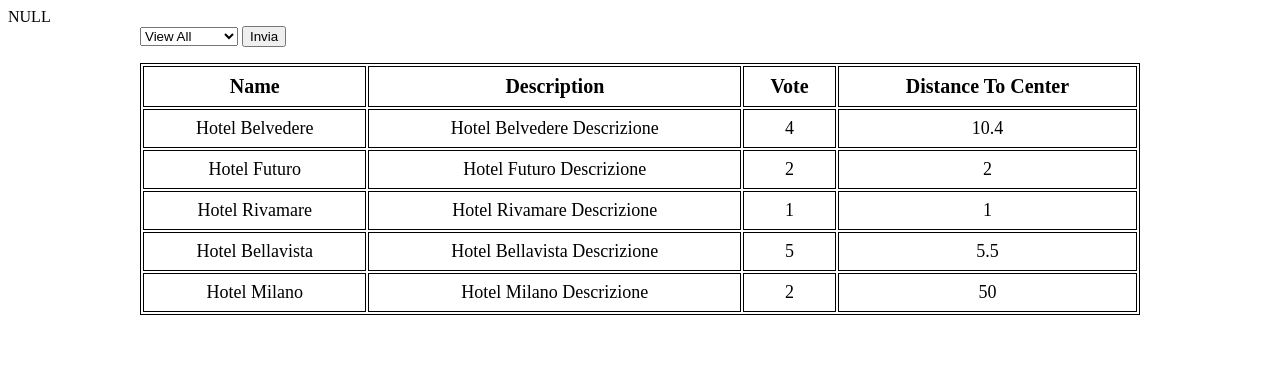
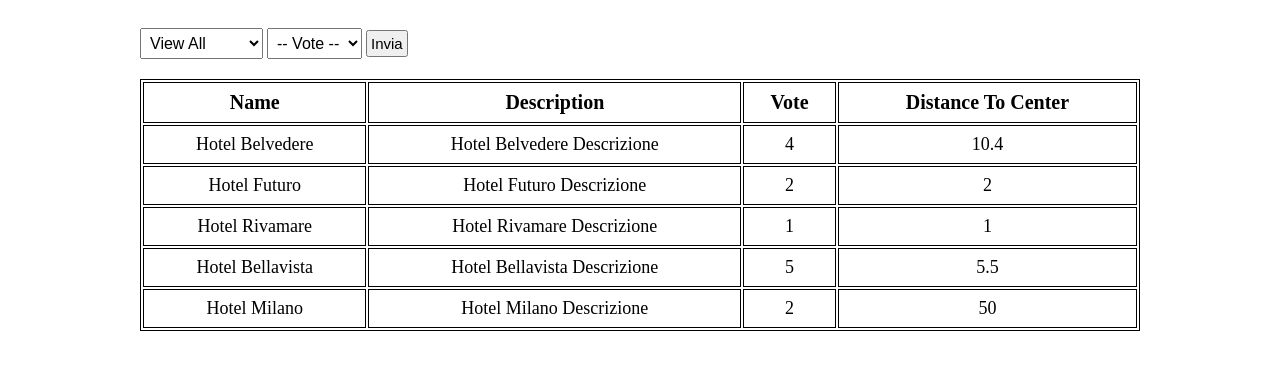
Before and after one commit to RobertoZefi/php-hotel, a PHP site: page / in a window 1280 px wide. Shown: the top 370 px of the page. Run offline with PHP 8.4, Linux system fonts and the light colour scheme.

Commit message:
FEAT bonus 2 done

```diff
--- a/index.php
+++ b/index.php
@@ -41,8 +41,8 @@
     ];
 
     $select_Options = isset($_GET['parking']) ? $_GET['parking'] : null;
-    //$select_Options = $_GET['parking'];
-    var_dump($select_Options);
+
+    $select_Vote = isset($_GET['vote']) ? $_GET['vote'] : null;
 
 ?>
 
@@ -64,6 +64,16 @@
                 <option value="1">View All</option>
                 <option value="2">With Parking</option>
             </select>
+
+            <select name="vote">
+                <option value="">-- Vote --</option>
+                <option value="1">1</option>
+                <option value="2">2</option>
+                <option value="3">3</option>
+                <option value="4">4</option>
+                <option value="5">5</option>
+            </select>
+
             <button type="submit">Invia</button>
         </form>
 
@@ -80,6 +90,7 @@
                 <?php
                 if($select_Options == 1 || $select_Options == null){
                     foreach($hotels as $value){
+                        if($value['vote'] >= $select_Vote){
                             ?>
                             <tr>
                             <td><?php echo $value['name']; ?></th>
@@ -89,9 +100,10 @@
                             </tr>
                             <?php
                         }
+                    }
                 } elseif ($select_Options == 2){
                     foreach($hotels as $value){
-                        if($value['parking'] == true){
+                        if($value['parking'] == true && $value['vote'] >= $select_Vote){
                             ?>
                             <tr>
                             <td><?php echo $value['name']; ?></th>
--- a/style.css
+++ b/style.css
@@ -23,3 +23,14 @@ th, td{
 table, th, td{
     border: 1px solid black;
 }
+
+select{
+    padding: 5px;
+    font-size: 16px;
+    margin: 20px 0;
+}
+
+button{
+    padding: 3px;
+    font-size: 15px;
+}
```
Lines whose indentation alone changed are shown as unchanged.
